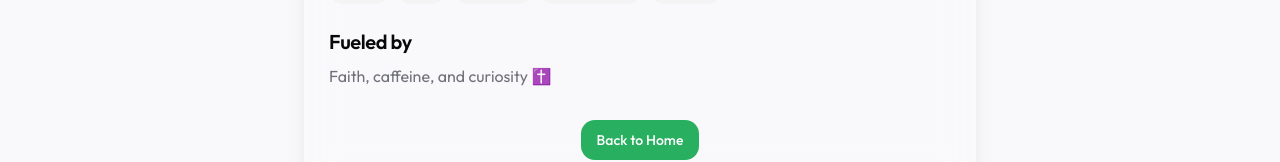
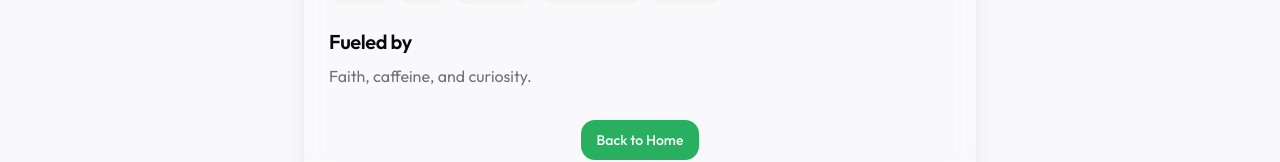
Before and after one commit to anuragbhonsle/eclipz, a React (Vite) app: page /about in a window 1280 px wide. Shown: the part 561-723 px from the top of the page. Built offline with nearby package versions, Linux system fonts and the light colour scheme; no server answers.

Commit message:
About Changed

```diff
--- a/src/pages/About.tsx
+++ b/src/pages/About.tsx
@@ -56,7 +56,7 @@ const About = () => {
             <div>
               <h2 className="text-xl font-semibold mb-2">Fueled by</h2>
               <p className="text-muted-foreground">
-                Faith, caffeine, and curiosity ✝️
+                Faith, caffeine, and curiosity.
               </p>
             </div>
           </div>
```
